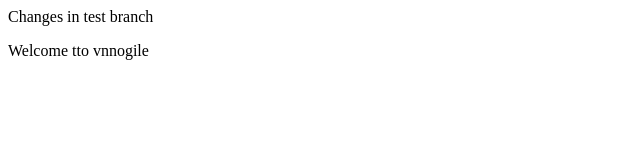
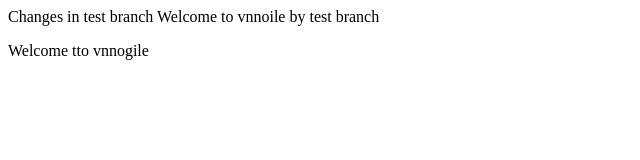
Before and after one commit to dipakrathod258/demo, a plain HTML site: page index.html in a window 1280 px wide. Shown: the whole page, without its empty margins (0-640 px from the left). Drawn offline with Linux system fonts and the light colour scheme.

Commit message:
merge conflict resolved

```diff
--- a/index.html
+++ b/index.html
@@ -10,4 +10,5 @@ Changes in test branch
 </html>
 
 
+<span>Welcome to vnnoile by test branch</span>
 <p>Welcome tto vnnogile</p>
```
